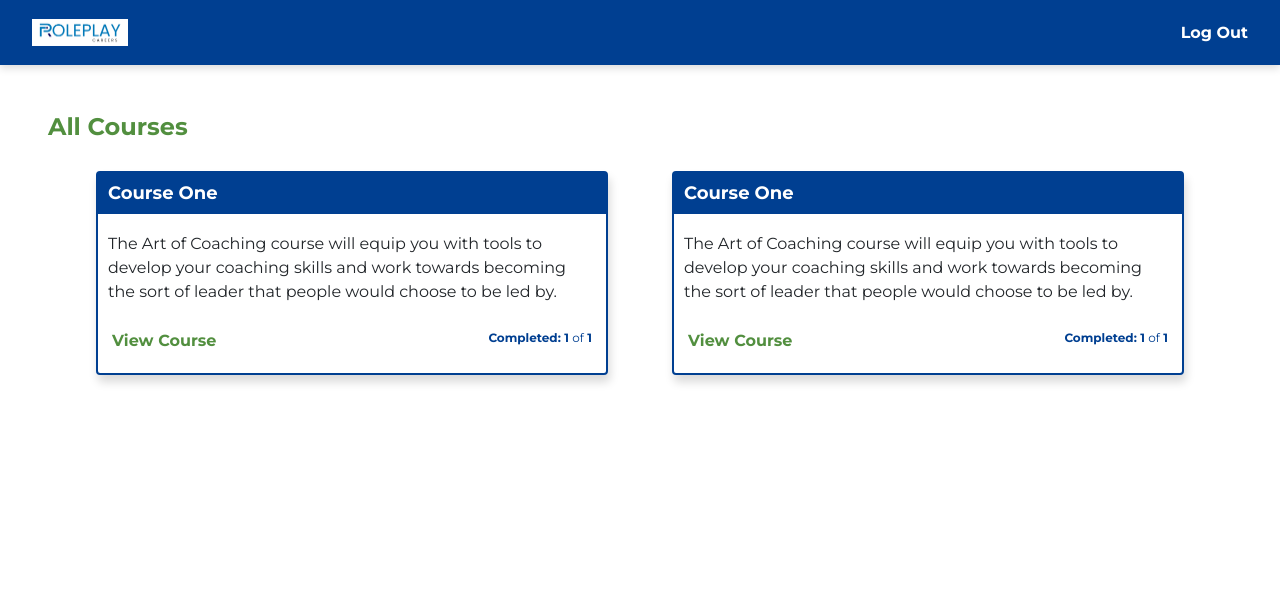
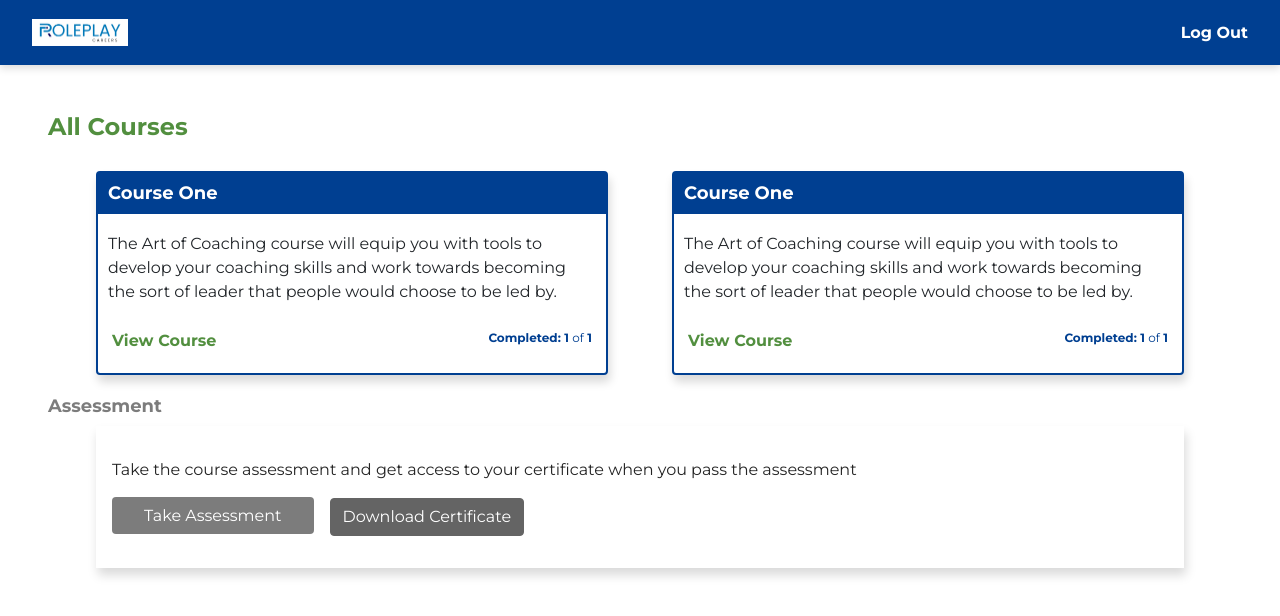
Before and after one commit to doyinDev1/Customer_Service, a React (Create React App) app: page /learn in a window 1280 px wide. Shown: the top 616 px of the page. Built offline with nearby package versions, Linux system fonts and the light colour scheme.

Commit message:
added assessment greyed out

```diff
--- a/src/components/pages/Learn/Learn.js
+++ b/src/components/pages/Learn/Learn.js
@@ -14,28 +14,7 @@ const Learn = () => {
 
 			<section className={classes.MainSection}>
 				<h2 className={classes.PageHeader}>All Courses </h2>
-				{/* <div className={classes.CourseInfo}>
-					<h3>Course 1</h3>
-					<p>
-						The Art of Coaching course will equip you with tools to develop your coaching skills and
-						work towards becoming the sort of leader that people would choose to be led by.{' '}
-					</p>
-					<Accordion flush className={classes.Accordion}>
-						<Accordion.Item eventKey="0">
-							<Accordion.Header className={classes.AccordionHeader}>
-								Learning Objectives
-							</Accordion.Header>
-							<Accordion.Body className={classes.AccordionBody}>
-								<ul></ul>
-							</Accordion.Body>
-						</Accordion.Item>
-					</Accordion>
-					<ProgressBar now={50} label={`Progress: ${0} of 7 - ${0}%`} />
-					<div className={classes.ButtonContainer}>
-						<Link to="/">View Course</Link>
-						<Button>Download Certificate</Button>
-					</div>
-				</div> */}
+
 				<div className={classes.CourseContainer}>
 					<CourseCard
 						courseTitle="Course One"
@@ -51,6 +30,21 @@ const Learn = () => {
 					/>
 				</div>
 
+				<div className={classes.Assessment}>
+					<h2 className={classes.Heading}>Assessment</h2>
+					<div className={classes.CourseInfo}>
+						{/* <h3>Course Assessment</h3> */}
+						<p>
+							Take the course assessment and get access to your certificate when you pass the
+							assessment
+						</p>
+						<div className={classes.ButtonContainer}>
+							<Link to="/">Take Assessment</Link>
+							<Button>Download Certificate</Button>
+						</div>
+					</div>
+				</div>
+
 				{/* {loading && <Loader />}
 				{error && <h6>{error}</h6>} */}
 			</section>
--- a/src/components/pages/Learn/Learn.module.css
+++ b/src/components/pages/Learn/Learn.module.css
@@ -7,6 +7,12 @@
 	display: flex;
 	padding: 5px 1rem;
 	/* flex-wrap: wrap; */
+}
+
+.Heading {
+	font-size: 18px;
+	color: var(--color-green);
+	font-weight: 700;
 }
 
 .PageHeader {
@@ -26,9 +32,15 @@
 	color: #777;
 }
 
+.Assessment {
+	filter: grayscale(100);
+	pointer-events: none;
+}
+
 .CourseInfo {
 	box-shadow: 2px 7px 10px rgba(0, 0, 0, 0.15);
 	padding: 2rem 1rem;
+	margin: 0 3rem;
 }
 
 @media only screen and (max-width: 768px) {
@@ -39,14 +51,15 @@
 
 .ButtonConatiner {
 	margin-top: 3rem;
+	display: flex;
+	align-items: center;
 }
 
 .ButtonContainer a {
 	margin-right: 1rem;
-	text-decoration: none;
 	background-color: var(--color-green);
 	color: #fff;
-	padding: 5px 32px;
+	padding: 9px 32px;
 	border-radius: 4px;
 	transition: all 0.4s ease-in-out;
 }
```
